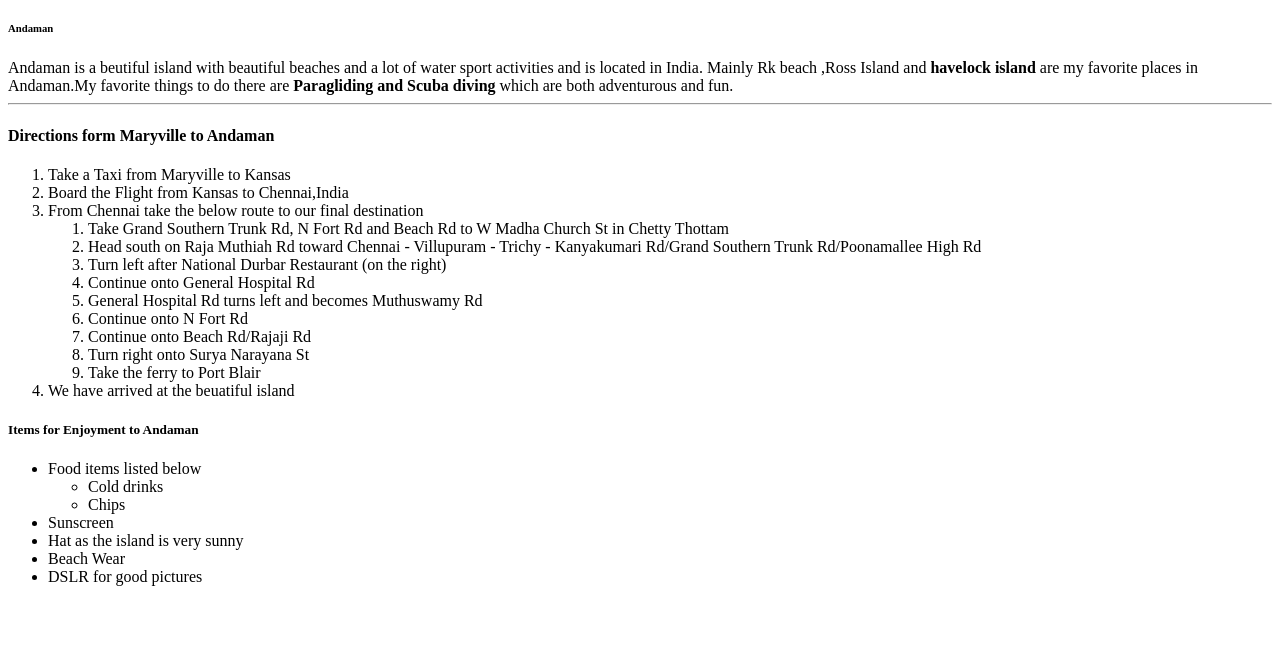
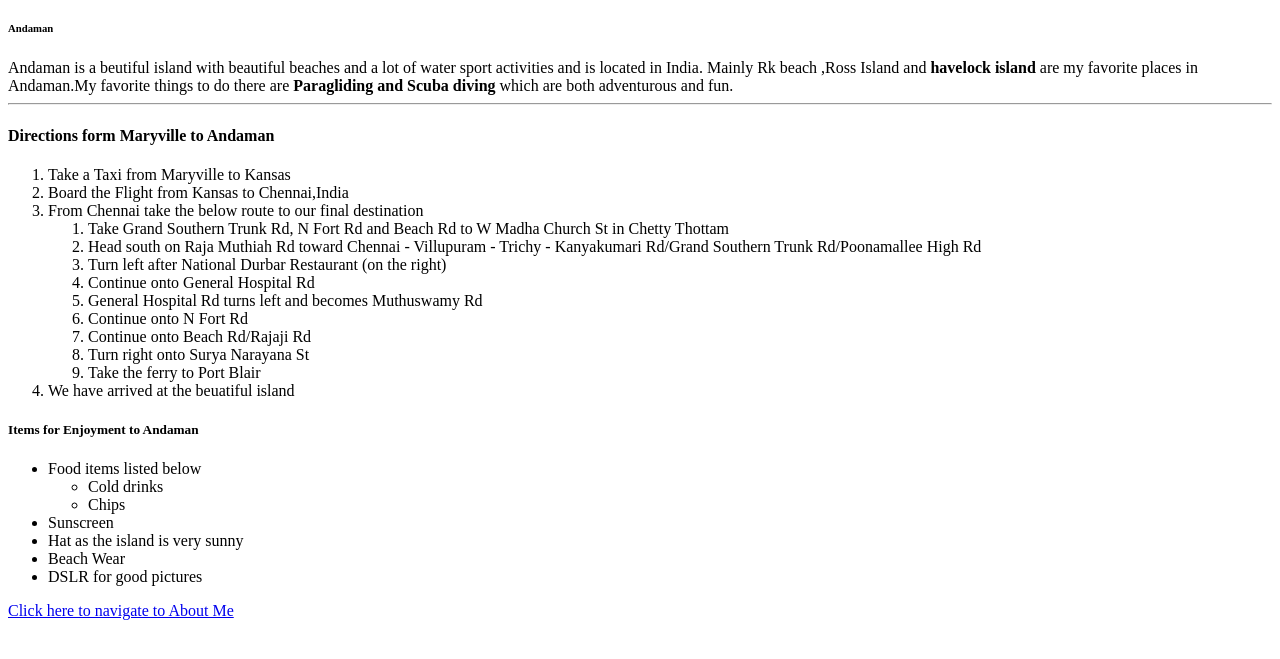
Before and after one commit to 44-563-WebApps-F21/webapps-f21-assignment-3-NagamaniYalla, a plain HTML site: page index.html in a window 1280 px wide. Shown: the part 61-720 px from the top of the page. Drawn offline with Linux system fonts and the light colour scheme.

Commit message:
Adding in the changes to about me and read me html

```diff
--- a/index.html
+++ b/index.html
@@ -40,4 +40,5 @@
     <li>Beach Wear</li>
     <li>DSLR for good pictures</li>
 </ul>
+<a href="aboutme.html">Click here to navigate to About Me </a>
 </html>
```
Also changed, not shown: aboutme.html (added).
